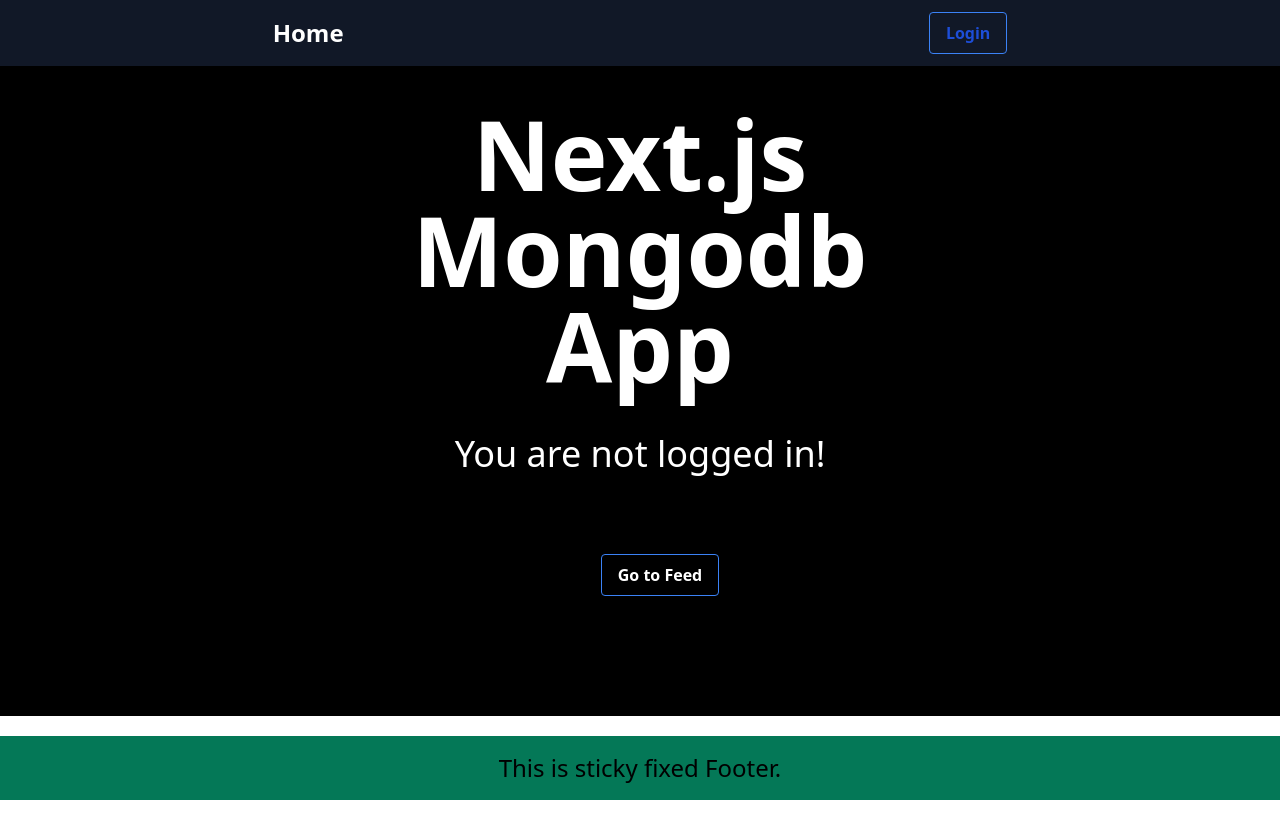
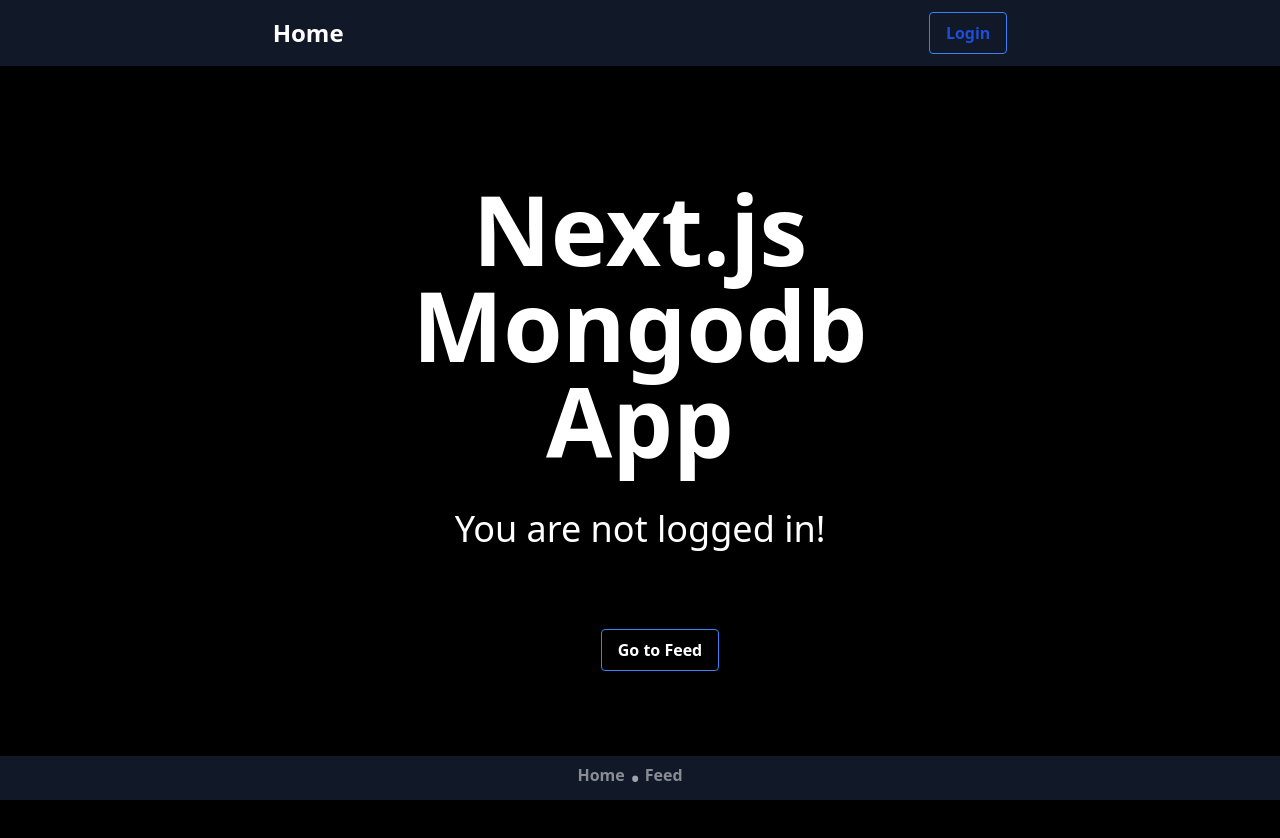
Before and after one commit to mrinmay7875/notened, a Next.js app: page / in a window 1280 px wide. Shown: the top 838 px of the page. Before the commit the page ends 800 px from the top, so only its background shows below. Built offline with nearby package versions, Linux system fonts and the light colour scheme; no server answers.

Commit message:
Modified Footer

```diff
--- a/components/Footer.js
+++ b/components/Footer.js
@@ -1,17 +1,35 @@
-import React from 'react';
-
+import React from "react";
+import Link from "next/link";
 function Footer() {
   return (
     <div>
      <footer
-                className="bg-green-700
+        className="bg-gray-900
              text-2xl text-black text-center
              fixed
              inset-x-0
              bottom-0
-             p-4 "
+             "
       >
-                This is sticky fixed Footer.
+        <div className=" text-center text-white pb-3 ">
+          <Link passHref={true} href="/">
+            <a className="hover:opacity-90 opacity-50 inline  font-semibold text-base ">
+              Home
+            </a>
+          </Link>
+
+          <div className="relative inline">
+            <div className="absolute text-5xl px-1 bottom-0 left-0 opacity-60">
+              <p>.</p>
+            </div>
+          </div>
+          <Link passHref={true} href="/feed">
+            <a className="hover:opacity-90 opacity-50 inline px-5 font-semibold text-base ">
+              Feed
+            </a>
+          </Link>
+        </div>
+
       </footer>
     </div>
   );
--- a/pages/index.js
+++ b/pages/index.js
@@ -24,7 +24,7 @@ export default function Home() {
 
       <main>
         <Header />
-        <div className="flex flex-col justify-center items-center text-white bg-black h-full py-10">
+        <div className="flex flex-col justify-center items-center text-white bg-black h-full py-10 min-h-screen">
           <h1 className="text-8xl font-bold ">Next.js</h1>
           <h1 className="text-8xl font-bold">Mongodb</h1>
           <h1
```
Lines whose indentation alone changed are shown as unchanged.
